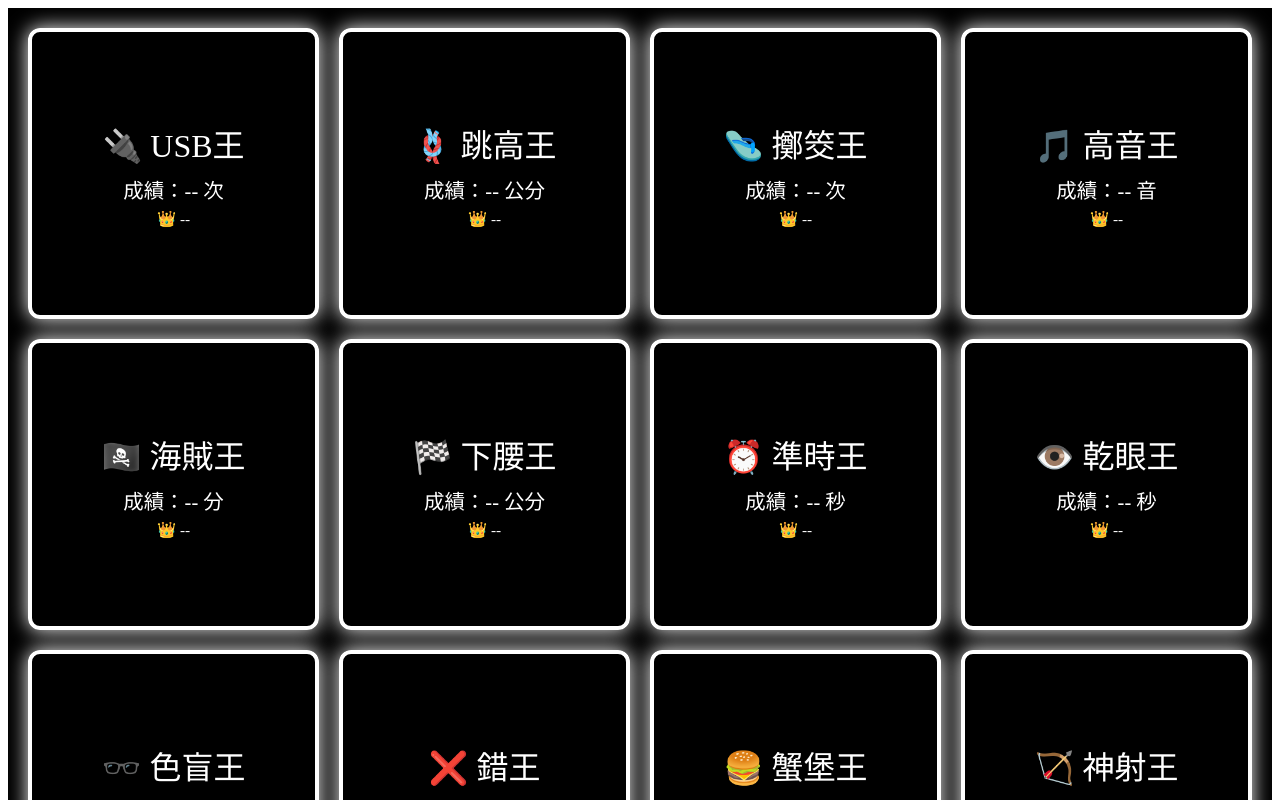
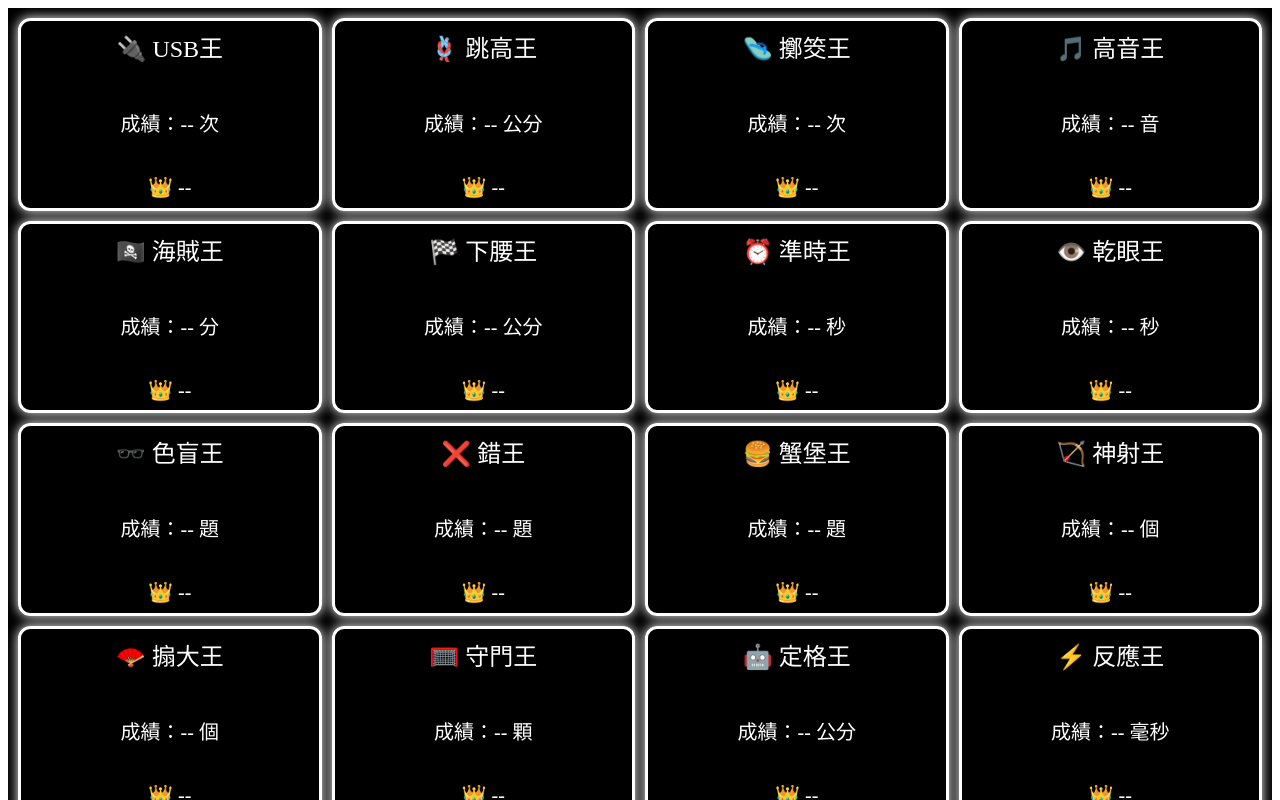
Before and after one commit to shuting72/who-is-yu-gi-oh, a Next.js app: page /display in a window 1280 px wide. Shown: the top 800 px of the page. Built offline with nearby package versions, Linux system fonts and the light colour scheme.

Commit message:
最終版：控場預設無隊伍、排版不換行、畫面容納 16 格

```diff
--- a/pages/display.js
+++ b/pages/display.js
@@ -1,3 +1,4 @@
+// pages/display.js
 import { useEffect, useState } from "react";
 
 const defaultRecords = [
@@ -52,13 +53,15 @@ export default function Display() {
   }, []);
 
   return (
-    <div style={{ backgroundColor: "#000", color: "#fff", minHeight: "100vh", padding: "20px" }}>
+    <div style={{ backgroundColor: "#000", color: "#fff", height: "100vh", padding: "10px" }}>
       <div style={{
         display: "grid",
         gridTemplateColumns: "repeat(4, 1fr)",
-        gap: "20px",
-        maxWidth: "1600px",
-        margin: "0 auto"
+        gridTemplateRows: "repeat(4, 1fr)",
+        gap: "10px",
+        height: "100%",
+        width: "100%",
+        boxSizing: "border-box"
       }}>
         {records.map((item, i) => {
           const color = teamColors[item.team] || "#fff";
@@ -66,23 +69,22 @@ export default function Display() {
             <div
               key={i}
               style={{
-                border: `4px solid ${color}`,
-                boxShadow: `0 0 20px ${color}`,
-                padding: "12px",
+                border: `3px solid ${color}`,
+                boxShadow: `0 0 12px ${color}`,
                 borderRadius: "12px",
                 textAlign: "center",
-                aspectRatio: "1 / 1",
+                padding: "1vh",
                 display: "flex",
                 flexDirection: "column",
-                justifyContent: "center",
-                fontSize: "1.2vw"
+                justifyContent: "space-between"
               }}
             >
-              <div style={{ fontSize: "2.5vw", marginBottom: "8px" }}>{item.icon} {item.name}</div>
+              <div style={{ fontSize: "3vh", marginBottom: "0.8vh" }}>
+                {item.icon} {item.name}
+              </div>
               <div
                 style={{
-                  fontSize: "1.6vw",
-                  marginBottom: "6px",
+                  fontSize: "2.5vh",
                   whiteSpace: "nowrap",
                   overflow: "hidden",
                   textOverflow: "ellipsis"
@@ -90,7 +92,13 @@ export default function Display() {
               >
                 成績：{item.score} {item.unit}
               </div>
-              <div style={{ fontSize: "1.2vw" }}>👑 {item.holder}</div>
+              <div style={{
+                fontSize: "2.5vh",
+                whiteSpace: "nowrap",
+                overflow: "hidden"
+              }}>
+                👑 {item.holder}
+              </div>
             </div>
           );
         })}
--- a/pages/index.js
+++ b/pages/index.js
@@ -28,7 +28,7 @@ export default function Control() {
     if (stored) {
       setRecords(JSON.parse(stored));
     } else {
-      setRecords(defaultRecords.map(d => ({ ...d, holder: "", score: "", team: "1" })));
+      setRecords(defaultRecords.map(d => ({ ...d, holder: "", score: "", team: "" })));
     }
   }, []);
 
@@ -63,6 +63,7 @@ export default function Control() {
             onChange={(e) => update(i, "team", e.target.value)}
             style={{ padding: "6px" }}
           >
+            <option value="">未選擇小隊</option>
             {[...Array(10)].map((_, t) => (
               <option key={t + 1} value={t + 1}>第 {t + 1} 小隊</option>
             ))}
```
